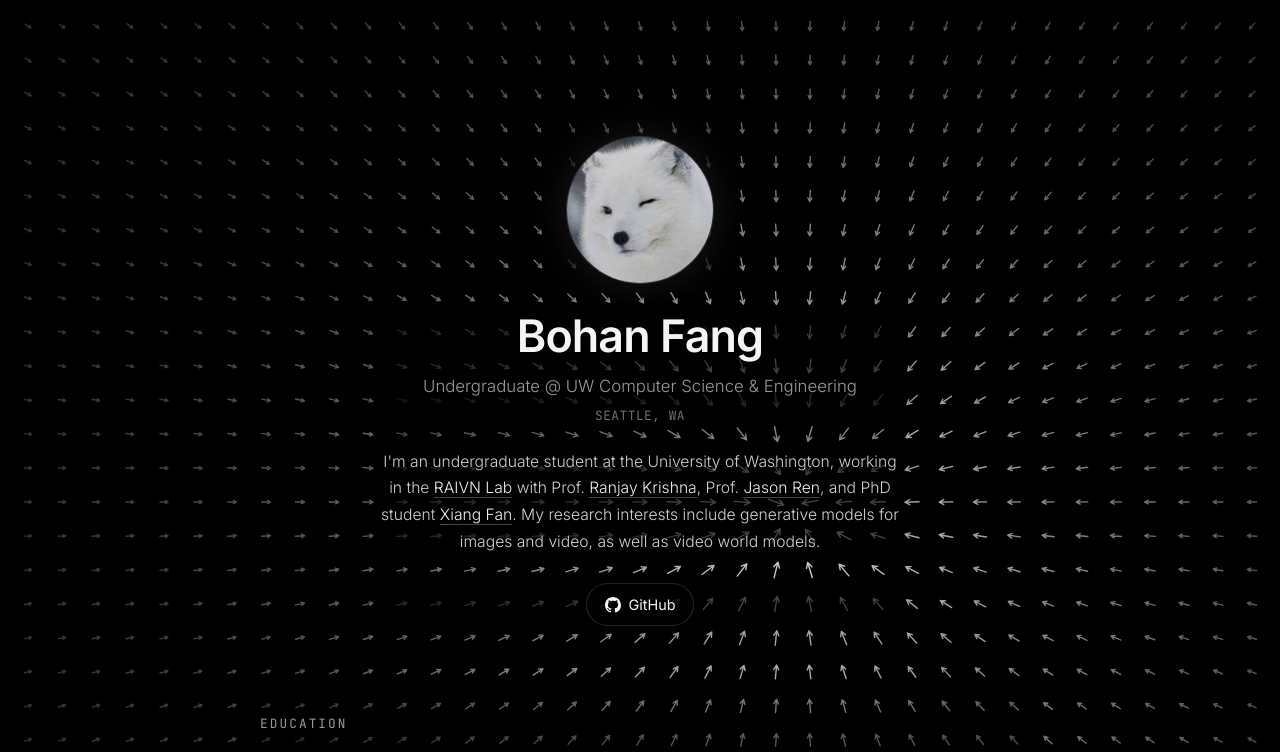
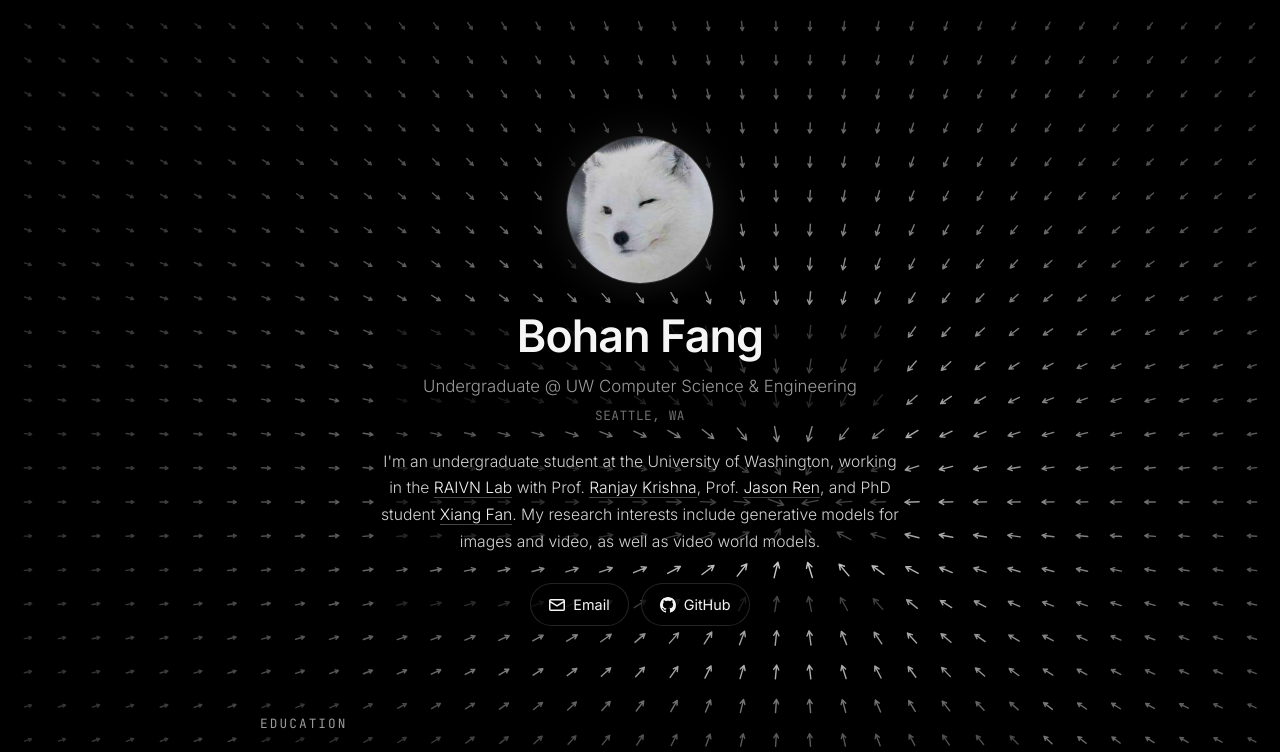
Before and after one commit to AskHeart777/AskHeart777.github.io, a plain HTML site: page index.html in a window 1280 px wide. Shown: the top 752 px of the page. Drawn offline with Linux system fonts and the light colour scheme; animation ran at ten frames a second.

Commit message:
Add email link
Co-Authored-By: Claude Opus 5.5 <noreply@anthropic.com>
Claude-Session: https://claude.ai/code/session_01C4qFnD4NbPKZgArukpzDJd

```diff
--- a/index.html
+++ b/index.html
@@ -344,6 +344,10 @@
         My research interests include generative models for images and video, as well as video world models.
       </p>
       <nav data-quiet class="links">
+        <a href="mailto:fang0106@cs.washington.edu">
+          <svg viewBox="0 0 16 16" aria-hidden="true"><path d="M1.75 2h12.5c.966 0 1.75.784 1.75 1.75v8.5A1.75 1.75 0 0 1 14.25 14H1.75A1.75 1.75 0 0 1 0 12.25v-8.5C0 2.784.784 2 1.75 2ZM1.5 5.809v6.441c0 .138.112.25.25.25h12.5a.25.25 0 0 0 .25-.25V5.809L8.38 9.397a.75.75 0 0 1-.76 0L1.5 5.809Zm13-1.738V3.75a.25.25 0 0 0-.25-.25H1.75a.25.25 0 0 0-.25.25v.321L8 7.88Z"/></svg>
+          Email
+        </a>
         <a href="https://github.com/AskHeart777" target="_blank" rel="noopener">
           <svg viewBox="0 0 16 16" aria-hidden="true"><path d="M8 0C3.58 0 0 3.58 0 8c0 3.54 2.29 6.53 5.47 7.59.4.07.55-.17.55-.38 0-.19-.01-.82-.01-1.49-2.01.37-2.53-.49-2.69-.94-.09-.23-.48-.94-.82-1.13-.28-.15-.68-.52-.01-.53.63-.01 1.08.58 1.23.82.72 1.21 1.87.87 2.33.66.07-.52.28-.87.51-1.07-1.78-.2-3.64-.89-3.64-3.95 0-.87.31-1.59.82-2.15-.08-.2-.36-1.02.08-2.12 0 0 .67-.21 2.2.82.64-.18 1.32-.27 2-.27.68 0 1.36.09 2 .27 1.53-1.04 2.2-.82 2.2-.82.44 1.1.16 1.92.08 2.12.51.56.82 1.27.82 2.15 0 3.07-1.87 3.75-3.65 3.95.29.25.54.73.54 1.48 0 1.07-.01 1.93-.01 2.2 0 .21.15.46.55.38A8.013 8.013 0 0016 8c0-4.42-3.58-8-8-8z"/></svg>
           GitHub
```
